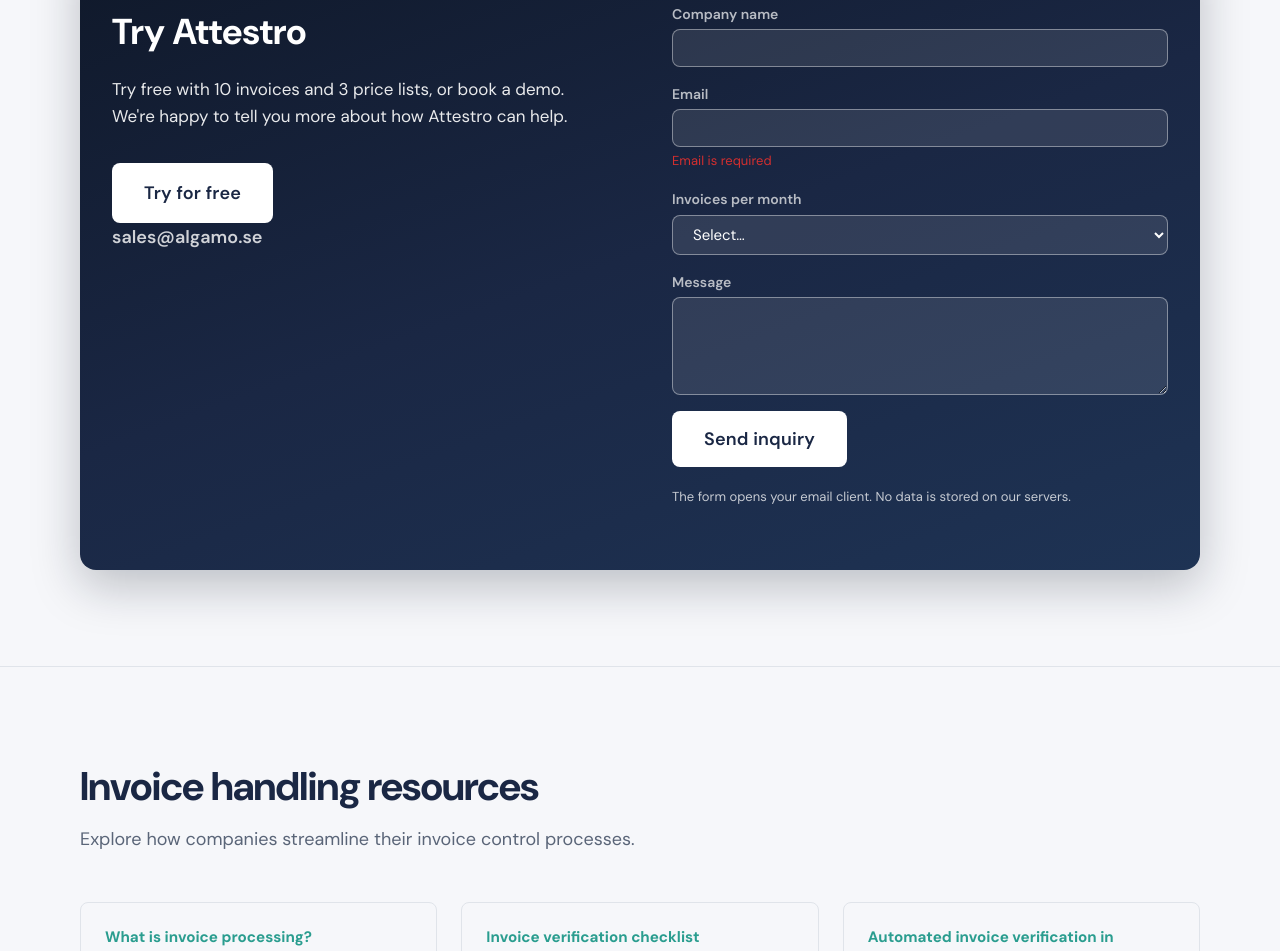
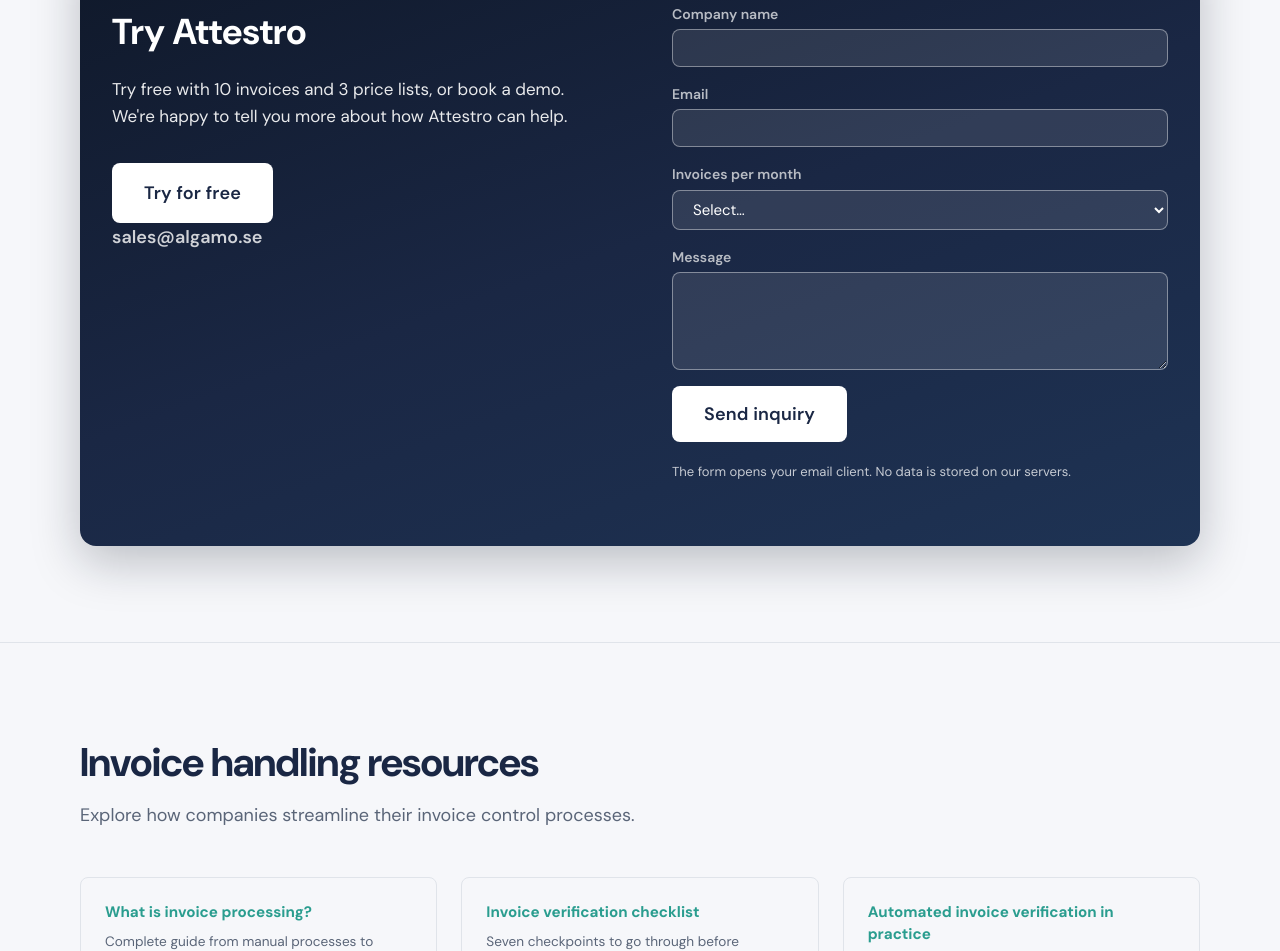
Before and after one commit to Adamact/website, a website built with Vite: page index.html in a window 1280 px wide. Shown: the part 4170-5121 px from the top of the page. Built offline with nearby package versions, Linux system fonts and the light colour scheme.

Commit message:
Fixed visual bug

```diff
--- a/index.html
+++ b/index.html
@@ -484,7 +484,7 @@
           <div class="form-group">
             <label for="cf-email" data-i18n="formEmail">E-post</label>
             <input type="email" id="cf-email" name="email" required autocomplete="email" aria-required="true" aria-describedby="cf-email-error" />
-            <span class="form-error-message" id="cf-email-error" data-i18n="formEmailRequired" aria-live="polite"></span>
+            <span class="form-error-message" id="cf-email-error" aria-live="polite"></span>
           </div>
           <div class="form-group">
             <label for="cf-volume" data-i18n="formVolume">Antal fakturor/mån</label>
```
Also changed, not shown: .omc/project-memory.json (deleted), .omc/state/hud-state.json (deleted), .omc/state/hud-stdin-cache.json (deleted), .omc/state/idle-notif-cooldown.json (deleted), 1 other file.
